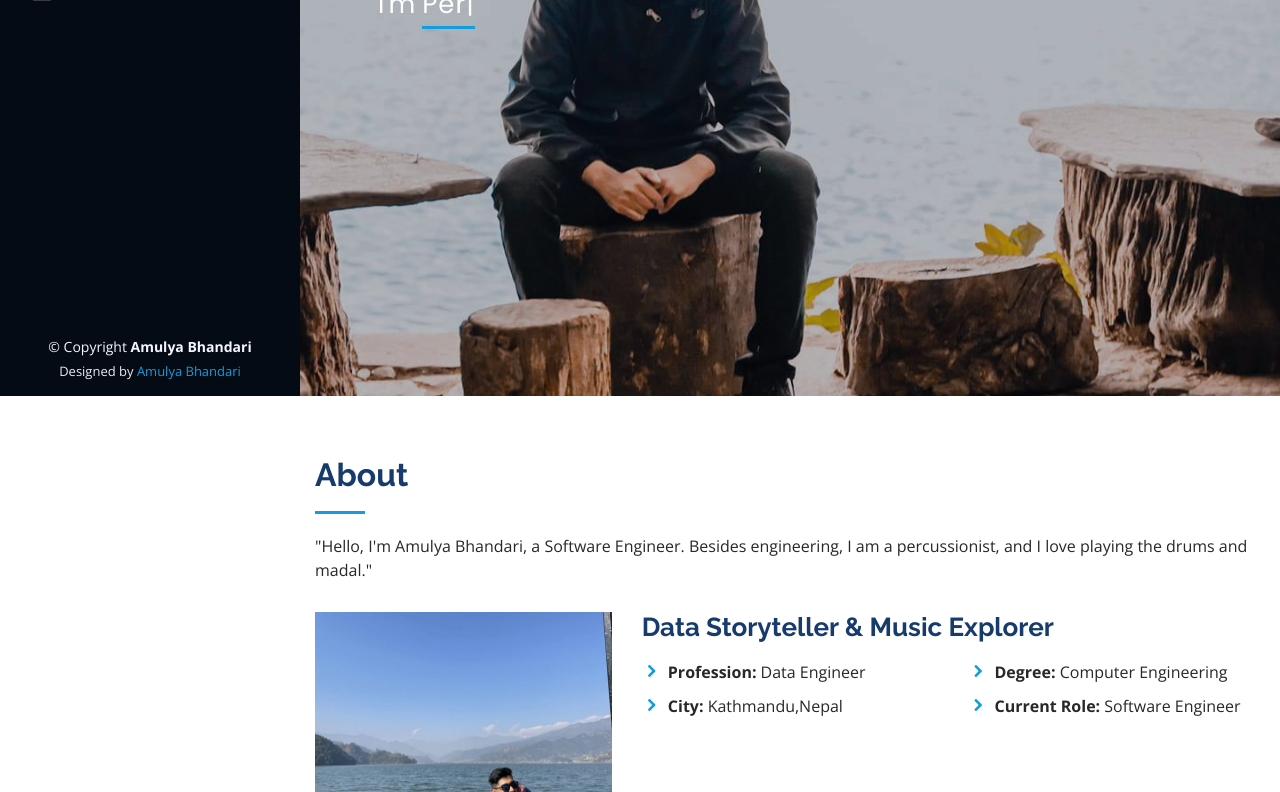
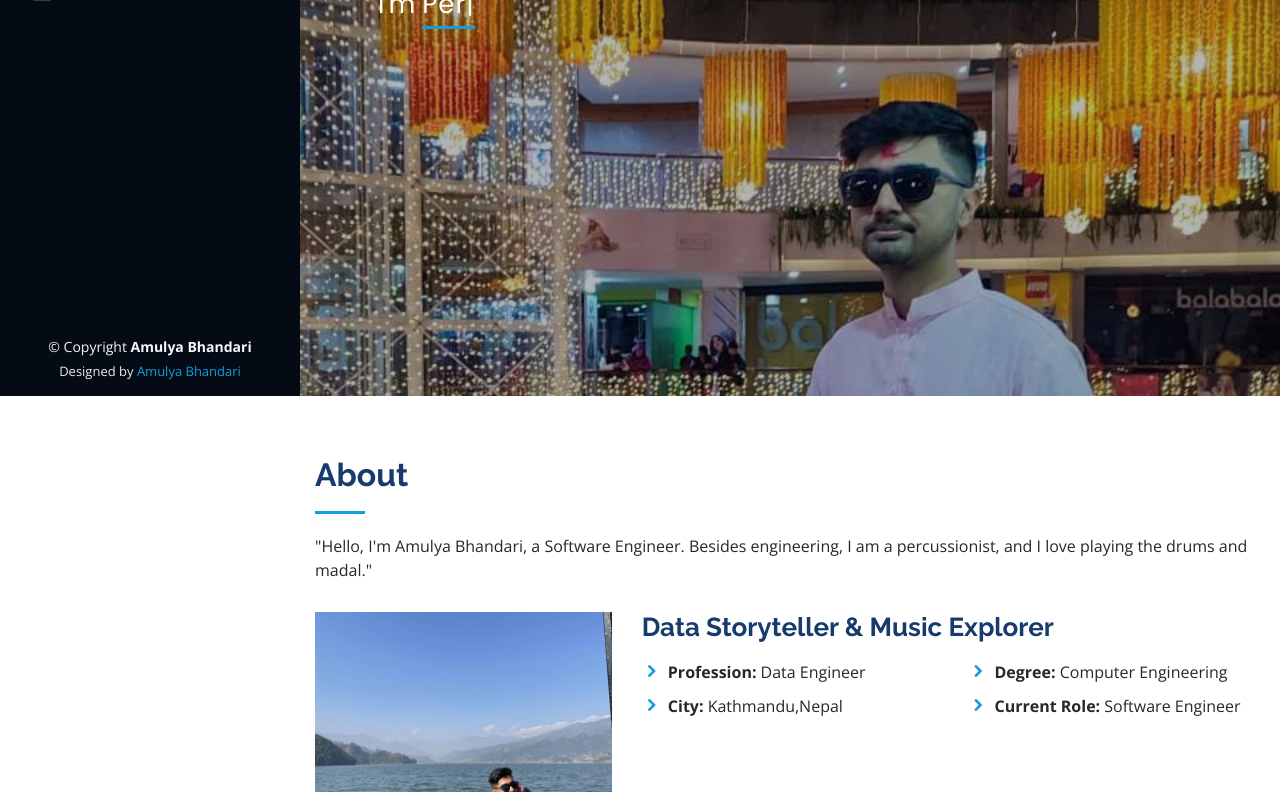
Before and after one commit to amulyabhandari/amulyabhandari, a plain HTML site: page index.html in a window 1280 px wide. Shown: the part 404-1196 px from the top of the page. Drawn offline with nearby package versions, Linux system fonts and the light colour scheme.

Commit message:
Update style.css

```diff
--- a/assets/css/style.css
+++ b/assets/css/style.css
@@ -206,7 +206,7 @@ h1, h2, h3, h4, h5, h6 {
 #hero {
   width: 100%;
   height: 100vh;
-  background: url("../img/hero-bg.jpg") top center;
+  background: url("../img/bgamul.jpg") top center;
   background-size: cover;
 }
 
```
